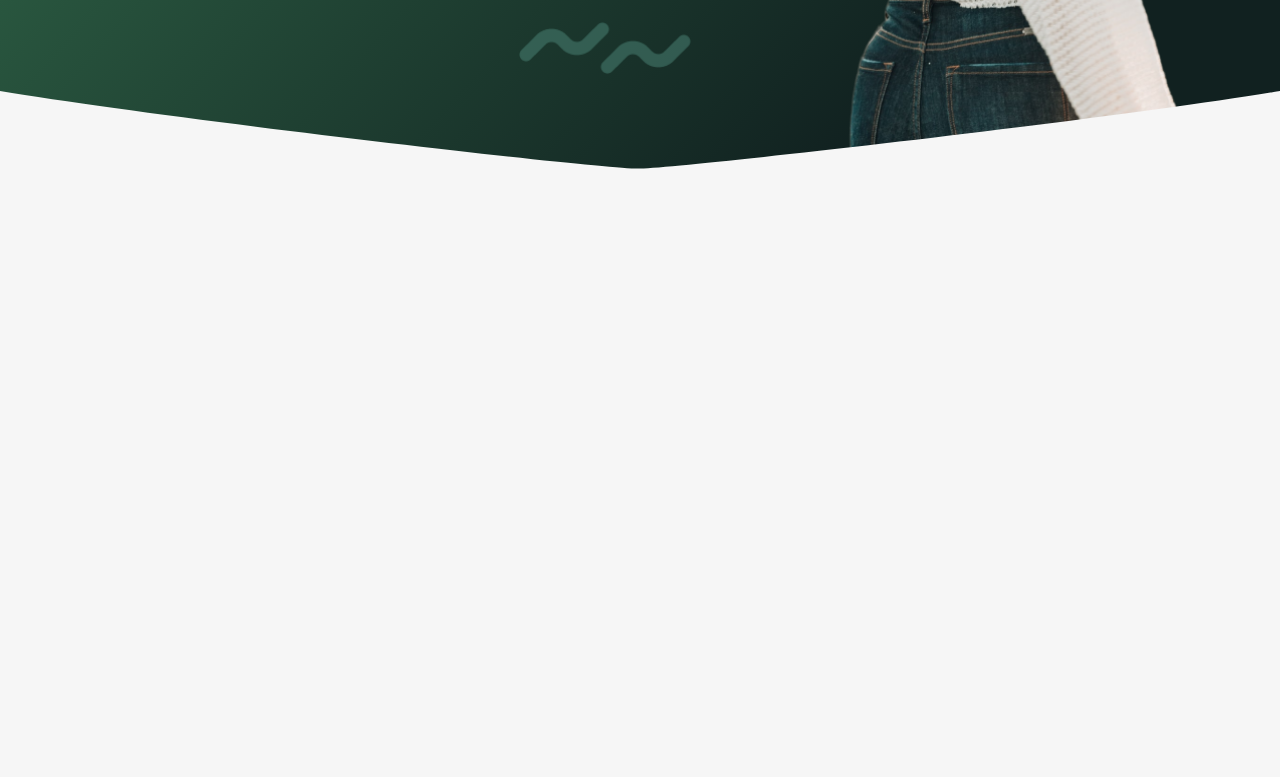
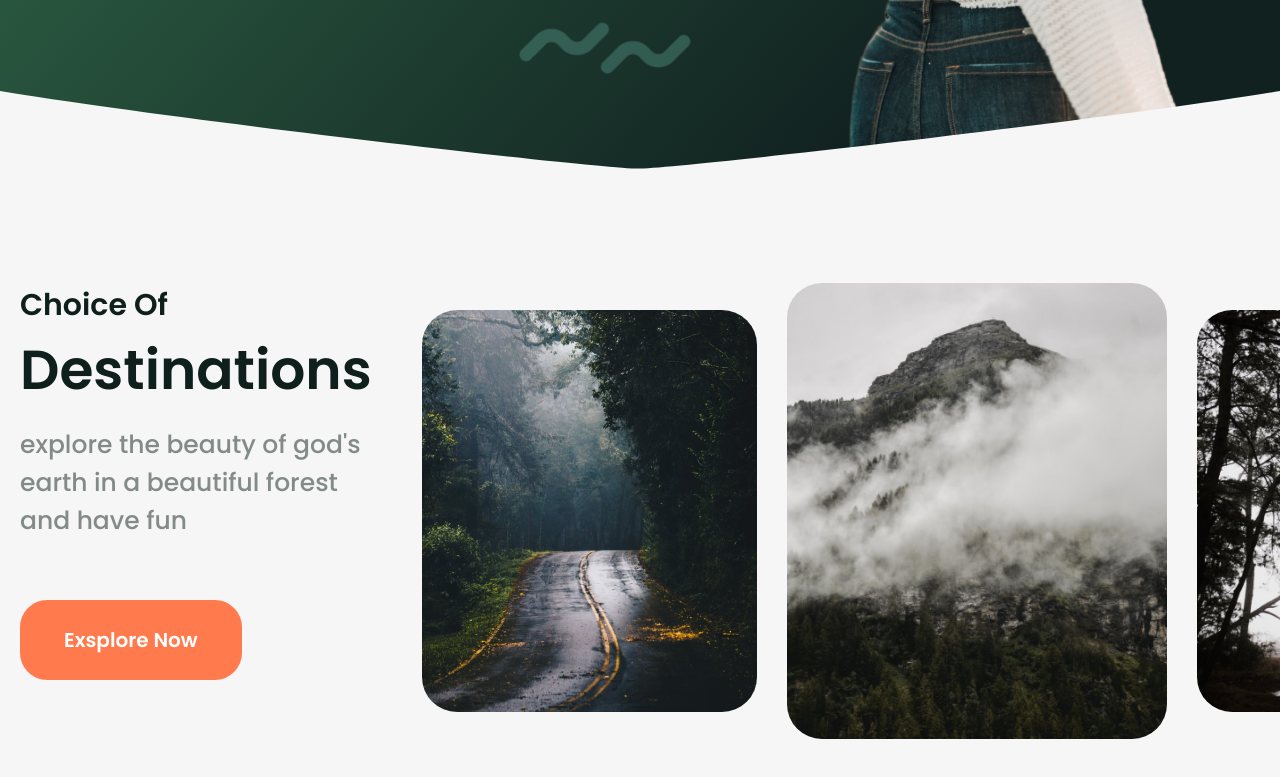
Before and after one commit to TSM-ARTGROUP/GoTrip, a plain HTML site: page index.html in a window 1280 px wide. Shown: the part 753-1530 px from the top of the page. Before the commit the page ends 940 px from the top, so only its background shows below. Drawn offline with Linux system fonts and the light colour scheme.

Commit message:
Destinations block
Сделал блок 'destinations' со слайдером. Немного переделал img в header, поменял z-index так, что бы картинка не накрывала кнопки

```diff
--- a/index.html
+++ b/index.html
@@ -25,7 +25,7 @@
                     </ul>
                     <ul class="nav__login">
                         <li><a href="#" class="highlight-animation">Sign up</a></li>
-                        <li><a href="#" class="highlight-animation btn">Login</a></li>
+                        <li><a href="#" class="btn">Login</a></li>
                     </ul>
                 </nav>
             </div>
@@ -46,5 +46,27 @@
             </div>
         </div>
     </header>
+
+    <main>
+        <section class="destinations">
+            <div class="container__no-right ">
+                <div class="destinations__row">
+                    <div class="destinations__content">
+                        <div class="destinations__badge">Choice Of </div>
+                        <div class="destinations__title">Destinations</div>
+                        <div class="destinations__desc">explore the beauty of god's earth in a beautiful forest and have fun</div>
+                        <div class="destinations__btn btn">Exsplore Now</div>
+                    </div>
+                    <div class="destinations__slider slider">
+                        <div class="slider__items">
+                            <img class="slider__item" src="img/slider/slider__item-1.png" alt="slider item">
+                            <img class="slider__item active" src="img/slider/slider__item-2.png" alt="slider item">
+                            <img class="slider__item" src="img/slider/slider__item-3.png" alt="slider item">
+                        </div>
+                    </div>
+                </div>
+            </div>
+        </section>
+    </main>
 </body>
 </html>
--- a/styles/main.css
+++ b/styles/main.css
@@ -19,12 +19,13 @@ body{
     margin: 0 auto;
 }
 
-.container_no-right{
+.container__no-right{
     padding-left: calc( (100% - var(--container-width))/2 + var(--container-padding) );
 }
 
 /* header */
 .header{
+    z-index: 1;
     overflow: hidden;
 
     padding-top: 44px;
@@ -56,8 +57,6 @@ body{
 }
 .header__content{
     max-width: 592px;
-    position: relative;
-    z-index: 1;
 }
 
 .header__row{
@@ -67,6 +66,7 @@ body{
 .header__img{
     position: relative;
     flex-grow: 1;
+    z-index: -1;
 }
 .header__img img{
     position: absolute;
@@ -157,6 +157,7 @@ body{
 
     background: #FF7B4E;
     border-radius: 100px;
+    color: white;
 
     transition-property: background, color, top;
     transition-duration: 0.3s, 0.3s, 0.05s;
@@ -209,3 +210,75 @@ body{
 }
 
 /* /header content */
+
+/* destinations */
+
+.destinations {
+    overflow-x: hidden;
+    padding: 96px 0px 100px;
+}
+.container-right {
+}
+.destinations__content {
+    max-width: 456px;
+}
+.destinations__badge {
+    font-size: 30px;
+    font-weight: 600;
+}
+.destinations__title {
+    font-size: 55px;
+    font-weight: 600;
+
+    margin-bottom: 15px;
+}
+.destinations__desc {
+    font-size: 25px;
+    font-weight: 500;
+
+    color: var(--secondary);
+
+    margin-bottom: 60px;
+}
+.destinations__btn {
+    font-size: 20px;
+    font-weight: 600;
+
+    padding: 25px 44px;
+    border-radius: 27px;
+}
+.destinations__slider {
+    width: 1110px;
+    flex-shrink: 0;
+}
+.destinations__row{
+    display: flex;
+    column-gap: 50px;
+}
+/* /destinations */
+
+/* slider */
+.destinations__slider {
+}
+.slider {
+
+}
+.slider__items{
+    display: flex;
+    justify-content: center;
+    align-items: center;
+    column-gap: 30px;
+}
+.slider__item {
+    width: 335px;
+    height: 402px;
+
+    object-fit: cover;
+    border-radius: 35px;
+
+}
+.slider__item.active {
+    width: 380px;
+    height: 456px;
+}
+/* /slider */
```
Also changed, not shown: img/slider/slider__item-1.png (added), img/slider/slider__item-2.png (added), img/slider/slider__item-3.png (added).
